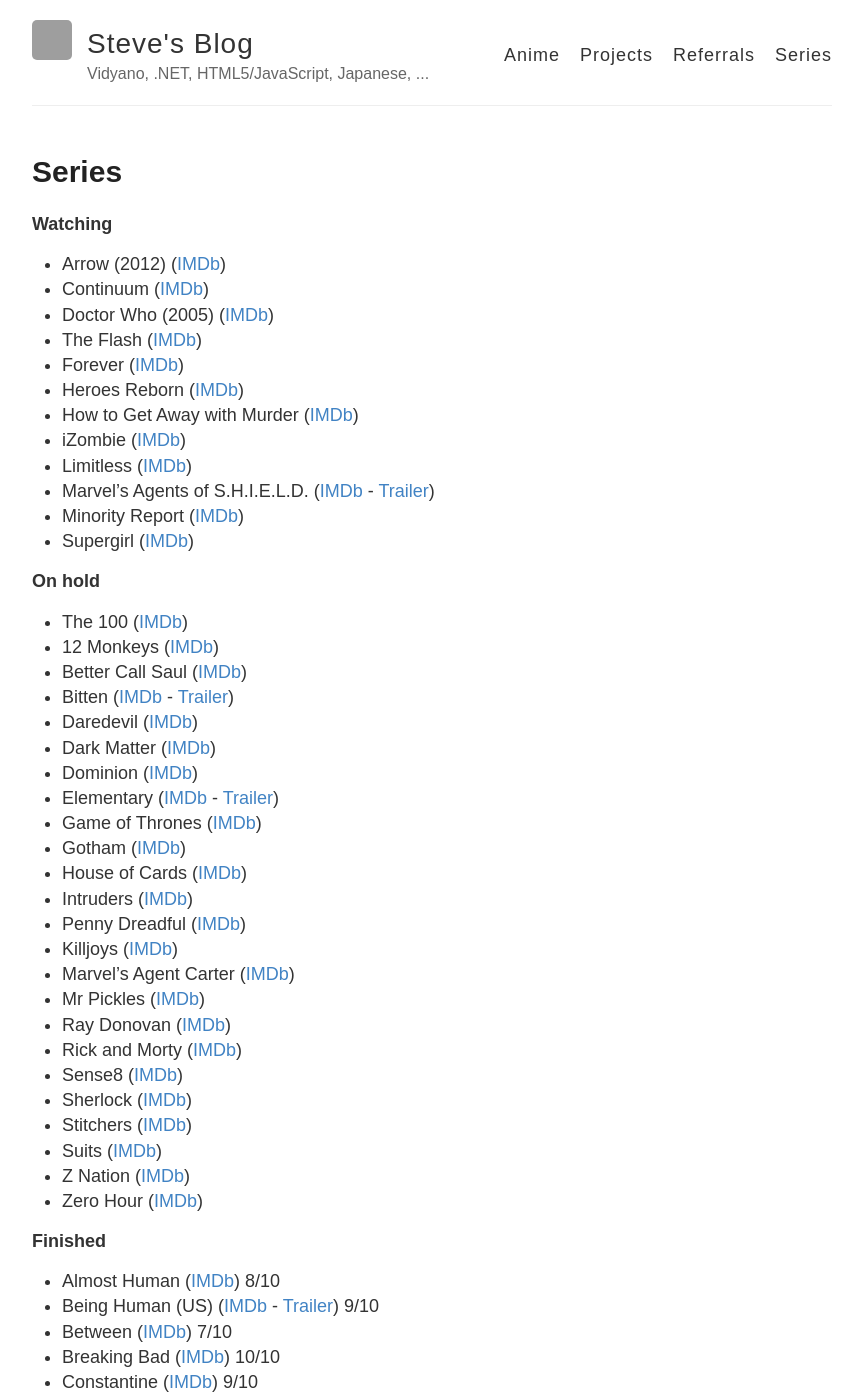
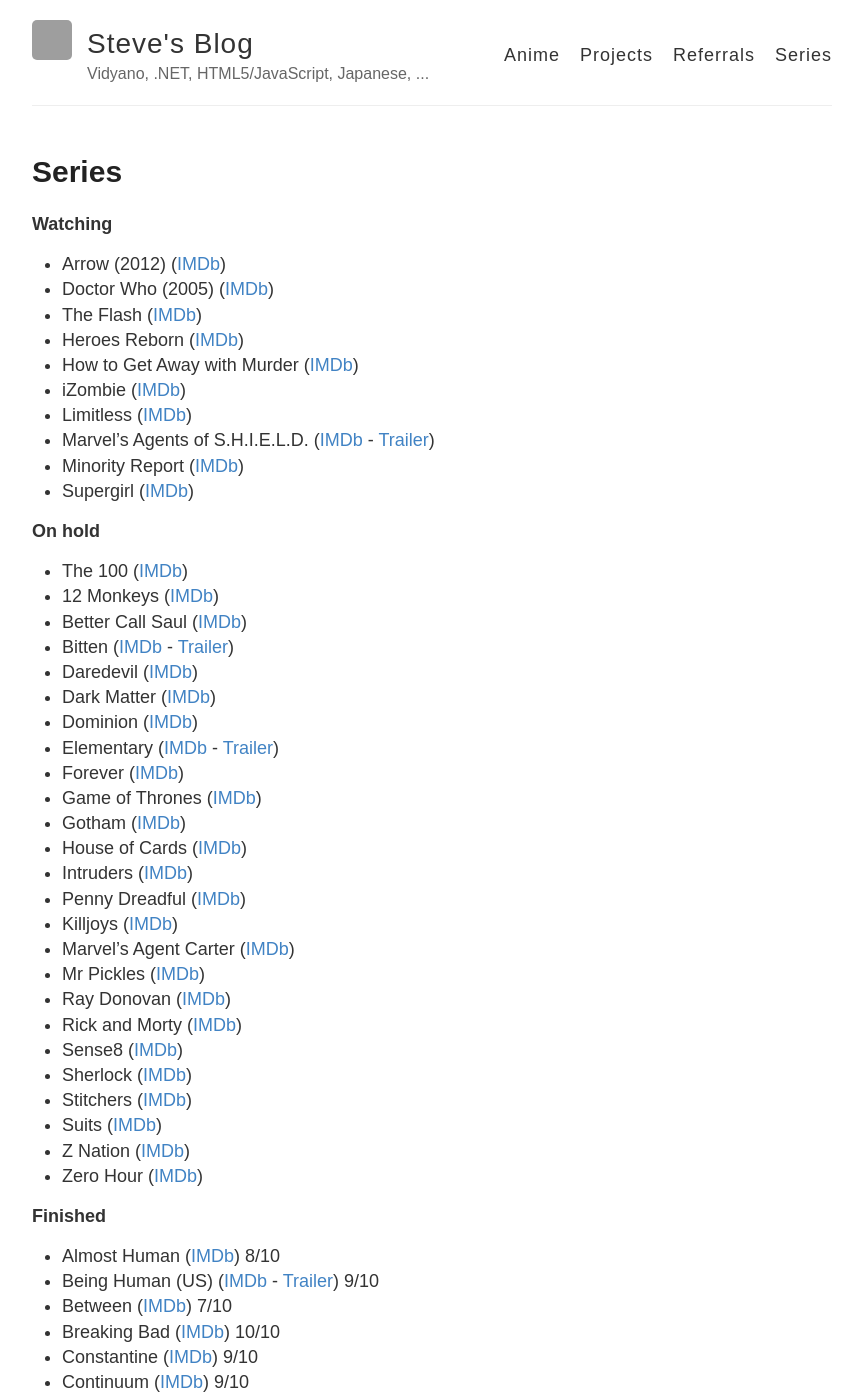
Before and after one commit to stevehansen/stevehansen.github.io, a Jekyll site: the page built from series.md, in a window 1280 px wide and 1400 px high. Shown: the whole window, without its empty margins (208-1071 px from the left). Built offline with Jekyll 4.4.1, drawn with Linux system fonts in a browser that asks for light colours; comment, search, counter and statistics services are not loaded; grey boxes are pictures that could not be loaded.

Commit message:
Update series.md

```diff
--- a/series.md
+++ b/series.md
@@ -57,6 +56,7 @@
 * Between ([IMDb](http://www.imdb.com/title/tt4132692)) 7/10
 * Breaking Bad ([IMDb](http://www.imdb.com/title/tt0903747/)) 10/10
 * Constantine ([IMDb](http://www.imdb.com/title/tt3489184/)) 9/10
+* Continuum ([IMDb](http://www.imdb.com/title/tt1954347/)) 9/10
 * Dracula ([IMDb](http://www.imdb.com/title/tt2296682/)) 8.5/10
 * Firefly ([IMDb](http://www.imdb.com/title/tt0303461/)) 10/10
 * Helix ([IMDb](http://www.imdb.com/title/tt2758950/) - <a href="http://www.youtube.com/watch?v=NiOXG8dVib4" target="_blank">Trailer</a>) 10/10
```
Also changed, not shown: other parts of series.md (+1 -2 lines).
